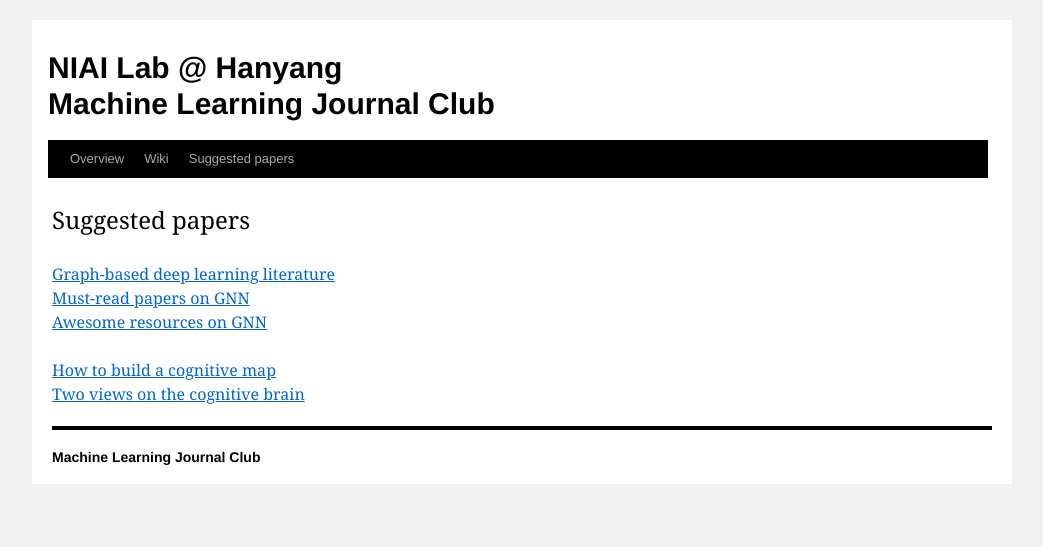
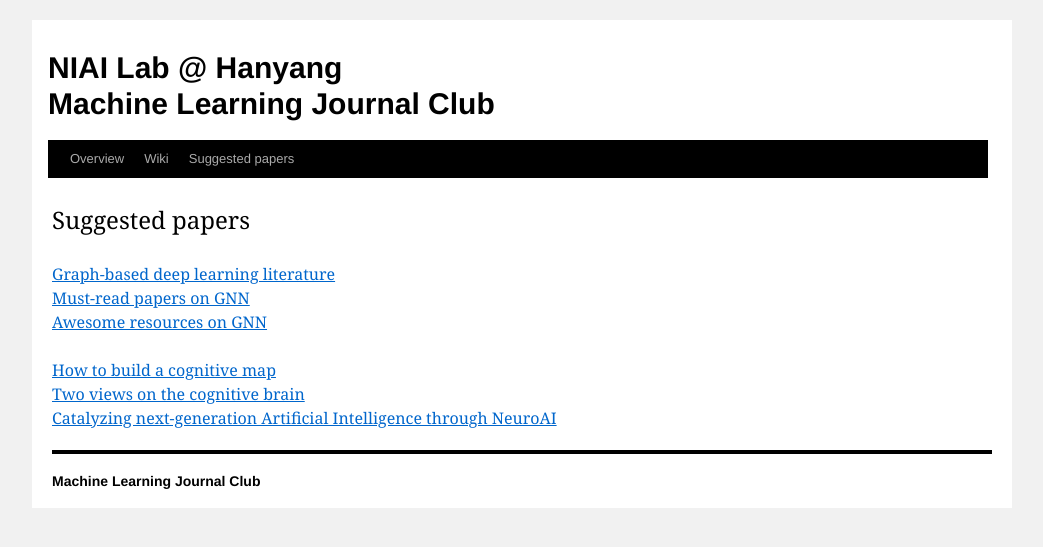
Before and after one commit to niai-lab/GraphML-JC, a Jekyll site: the page built from suggested_reading.html, in a window 1280 px wide. Shown: the top 547 px of the page, without its empty margins (118-1161 px from the left). Built offline with Jekyll 4.4.1, drawn with Linux system fonts in a browser that asks for light colours.

Commit message:
Update suggested_reading.html

```diff
--- a/suggested_reading.html
+++ b/suggested_reading.html
@@ -15,6 +15,7 @@ title: Suggested papers
 
     <a href="https://www.nature.com/articles/s41593-022-01153-y">How to build a cognitive map</a><br />
     <a href="https://www.nature.com/articles/s41583-021-00448-6">Two views on the cognitive brain</a><br />
+    <a href="https://www.nature.com/articles/s41467-023-37180-x">Catalyzing next-generation Artificial Intelligence through NeuroAI</a><br />
 
 
   </p>
```
